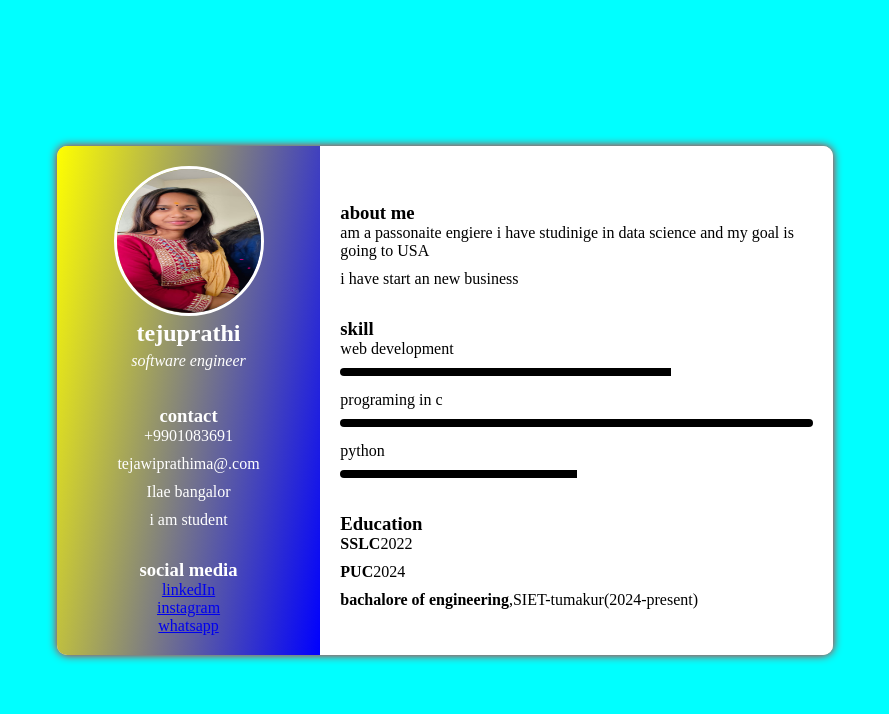
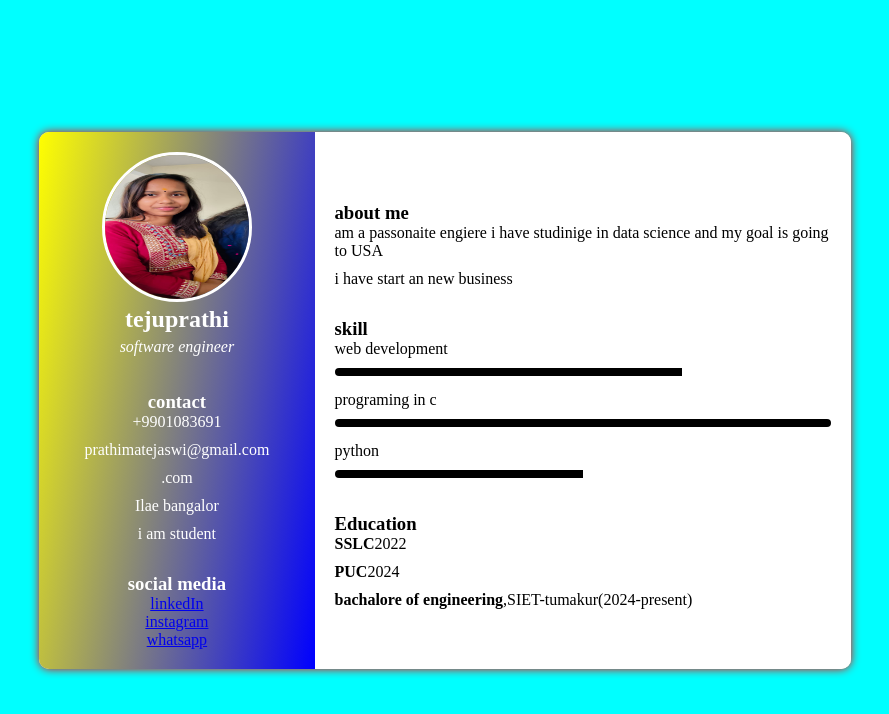
Before and after one commit to prathimatejaswi/prathiteju, a plain HTML site: page index.html in a window 1280 px wide. Shown: the whole page, without its empty margins (195-1084 px from the left). Drawn offline with Linux system fonts and the light colour scheme.

Commit message:
its me prathima

```diff
--- a/index.html
+++ b/index.html
@@ -18,7 +18,7 @@
                 <p class="role">software engineer</p>
                 <h3>contact</h3>
                 <p class="icon">+9901083691</p>
-                <p class="icon">tejawiprathima@.com</p>
+                <p class="icon">prathimatejaswi@gmail.com</p>.com</p>
                 <p class="icon">Ilae bangalor</p>
                 <p>i am student</p>
                 <h3>social media</h3>
```
